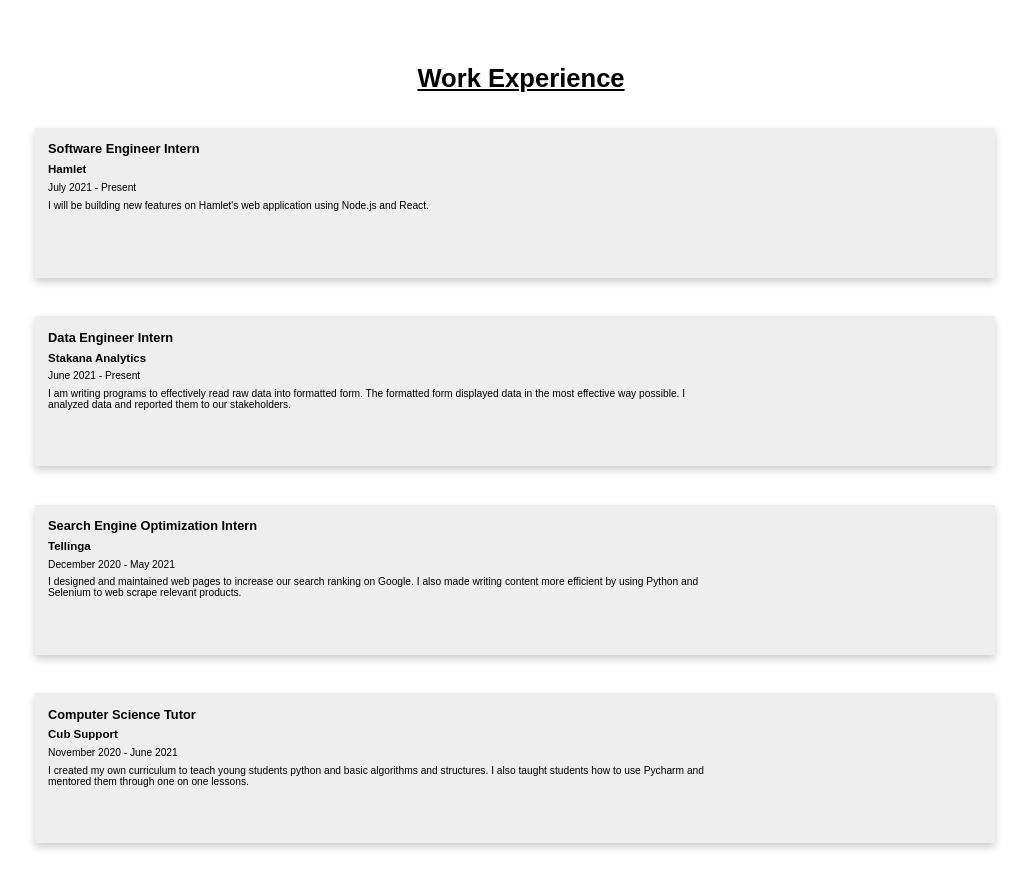
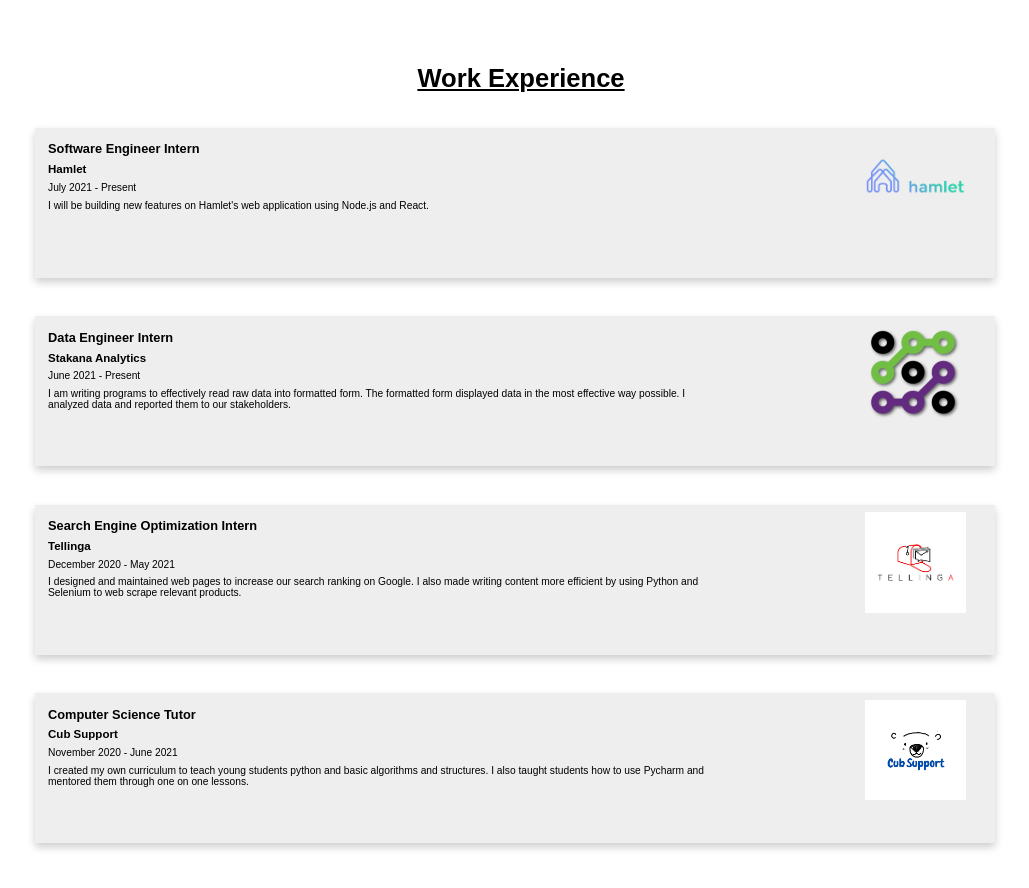
Before and after one commit to davidngo123/Personal-Website, a plain HTML site: page index.html in a window 1280 px wide. Shown: the part 1400-2288 px from the top of the page, without its empty margins (119-1148 px from the left). Drawn offline with Linux system fonts and the light colour scheme.

Commit message:
finished exeperiences

```diff
--- a/css/style.css
+++ b/css/style.css
@@ -261,7 +261,13 @@ li a:hover {
   padding-left: 2%;
   margin-bottom: 1%;
 }
-
+.column-card2 img{
+  position:relative;
+  left: 55%;
+  padding-top:2.5%;
+  height: 35%;
+  width: 35%;
+}
 
 #projects{
   width: 100%;
--- a/index.html
+++ b/index.html
@@ -68,7 +68,9 @@
         <p>July 2021 - Present</p>
         <p>I will be building new features on Hamlet's web application using Node.js and React.</p>
       </div>
-      <div class="column-card2"> </div>
+      <div class="column-card2">
+        <img src = "img/hamlet-logo.png" style = "padding-top: 10%">
+      </div>
     </div>
   </div>
   <div class="card">
@@ -82,7 +84,9 @@
           I analyzed data and reported them to our stakeholders.
         </p>
       </div>
-      <div class="column-card2"> </div>
+      <div class="column-card2">
+        <img src = "img/stakana.png">
+      </div>
     </div>
   </div>
   <div class="card">
@@ -91,10 +95,12 @@
           <h3>Search Engine Optimization Intern</h3>
           <h4>Tellinga </h4>
           <p>December 2020 - May 2021 </p>
-          <p>I designed and maintained web pages to increase our search ranking on Google. I also made writing content more efficient by using Python and Selenium to web scrape relevant products.</p>
-
+          <p>I designed and maintained web pages to increase our search ranking on Google. I also made writing content more efficient by using Python and
+            Selenium to web scrape relevant products.</p>
       </div>
-      <div class="column-card2"> </div>
+      <div class="column-card2">
+        <img src = "img/telling.png">
+      </div>
     </div>
   </div>
   <div class="card">
@@ -107,6 +113,7 @@
           I also taught students how to use Pycharm and mentored them through one on one lessons. </p>
       </div>
       <div class="column-card2">
+        <img src = "img/cub-support.jpg">
       </div>
     </div>
   </div>
```
Also changed, not shown: img/Tellinga-Logo1.jpg (deleted), img/hamlet-logo.png (added).
